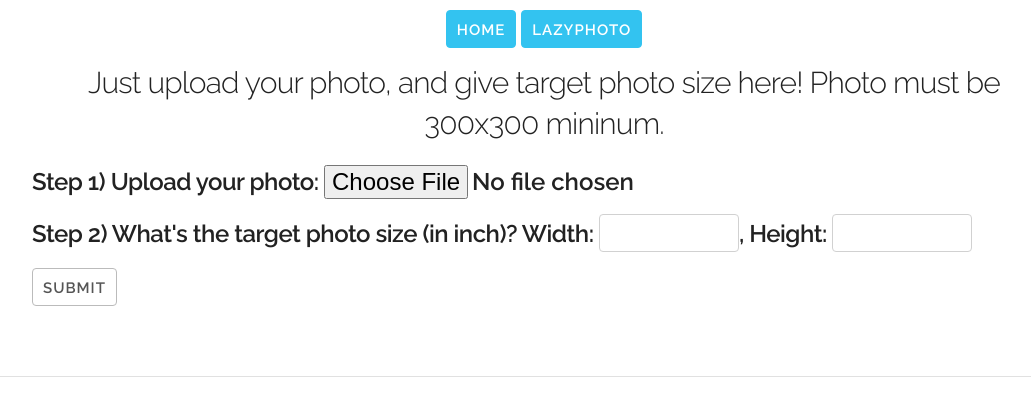
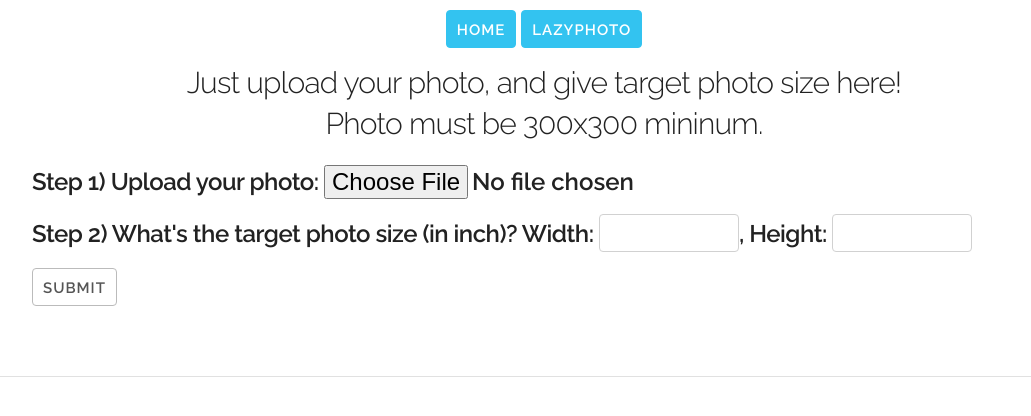
Before and after one commit to neilengineer/lazyphoto, a Flask app: page / in a window 1280 px wide. Shown: the top 416 px of the page, without its empty margins (96-1127 px from the left). Run offline with Flask 2, Linux system fonts and the light colour scheme.

Commit message:
html edit

```diff
--- a/templates/lazyphoto-result.html
+++ b/templates/lazyphoto-result.html
@@ -4,7 +4,7 @@
     <div style="text-align: center" class="row">
         <h4> Target photo size: {{w}}x{{h}} inches </h4>
         <h4> {{dis_string}} </h4>
-        <h2><b> When printing, do not add any margins in printer setting! </b></h2>
+        <h4><b> When printing, do not add any margins in printer setting! </b></h4>
         <div>
             <img src="{{ img_name_single }}" alt="your photo single" width="200" >
             <img src="{{ img_name }}" alt="your photo" width="200" >
--- a/templates/lazyphoto.html
+++ b/templates/lazyphoto.html
@@ -2,7 +2,7 @@
 {% block content %}
   <div class="container">
     <div style="text-align: center" class="row">
-        <h4>Just upload your photo, and give target photo size here! Photo must be 300x300 mininum.</h4>
+	<h4>Just upload your photo, and give target photo size here!<br> Photo must be 300x300 mininum.</h4>
         <div id="lazyphoto"></div>
         <h5><b>
         <form style="text-align: left" action="{{ uploadurl }}" method="POST" enctype="multipart/form-data">
```
